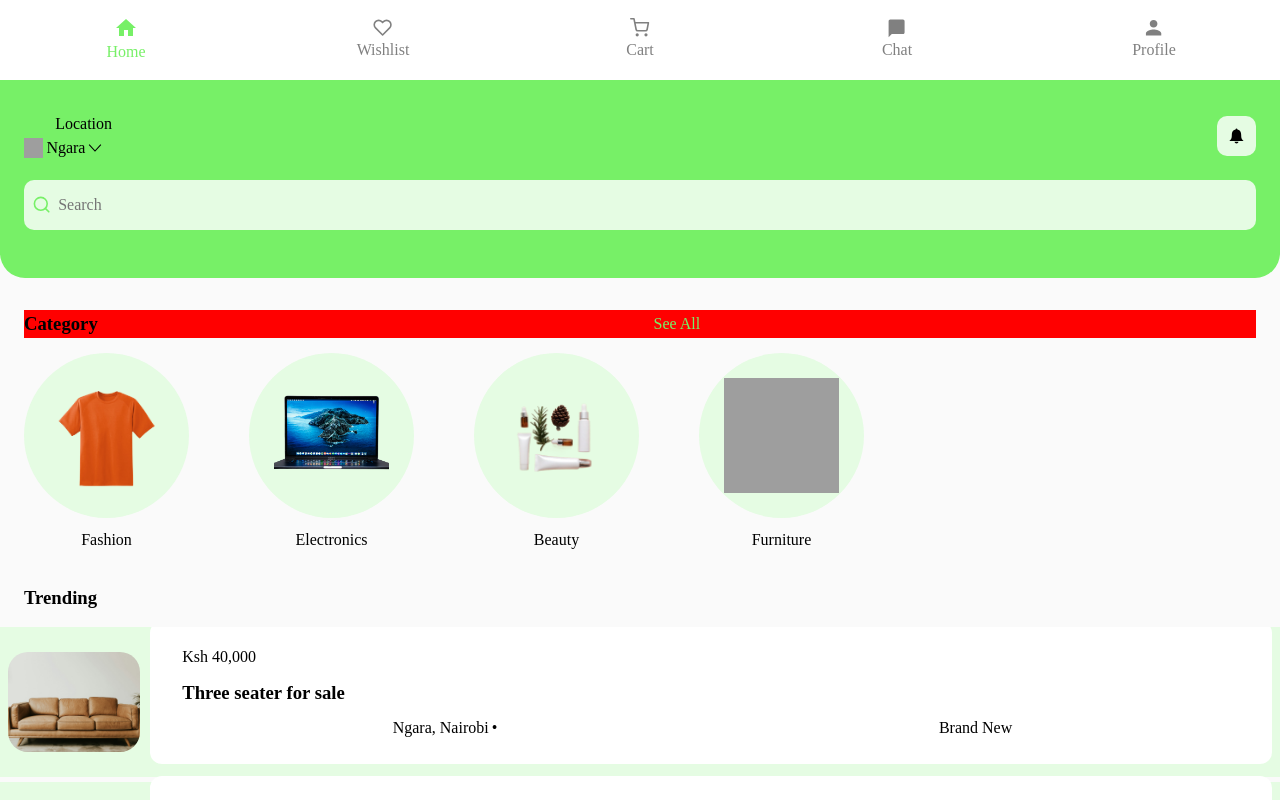
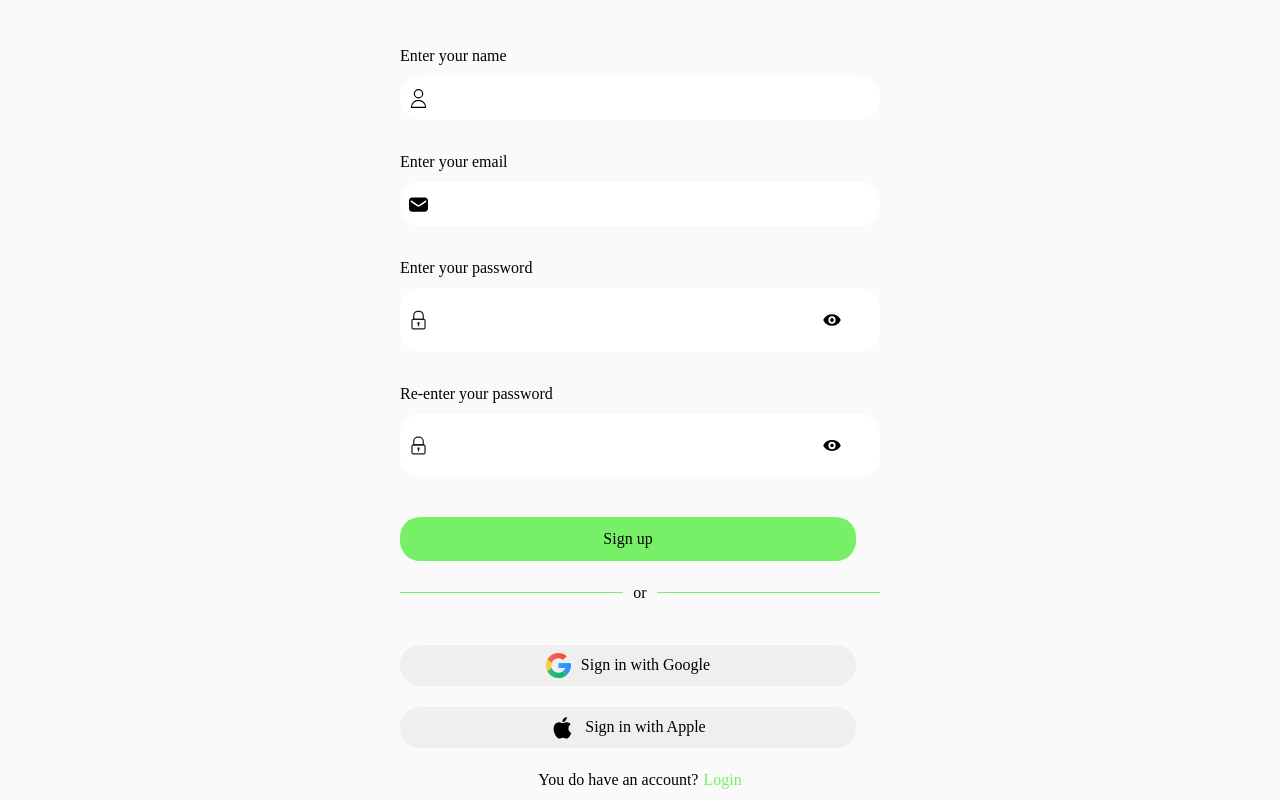
Before and after one commit to Peterh04/soko-link, a React app: page /register in a window 1280 px wide. Shown: the top 800 px of the page. Built offline with nearby package versions, Linux system fonts and the light colour scheme; grey boxes are pictures that could not be loaded; the HTML template or start-up script is replaced by a standard one.

Commit message:
feat: fetch products from the api

```diff
--- a/package.json
+++ b/package.json
@@ -13,8 +13,10 @@
     "@chakra-ui/react": "^3.29.0",
     "@emotion/react": "^11.14.0",
     "@emotion/styled": "^11.14.1",
+    "axios": "^1.13.2",
     "react": "^18.3.1",
     "react-dom": "^18.3.1",
+    "react-router-dom": "^7.9.6",
     "react-slider": "^2.0.6",
     "swiper": "^12.0.3"
   },
--- a/src/App.jsx
+++ b/src/App.jsx
@@ -1,4 +1,4 @@
-import { useState } from "react";
+import { useEffect, useState } from "react";
 import "./App.css";
 import CommentReview from "./components/CommentReview";
 import ChatPage from "./pages/ChatPage";
@@ -12,13 +12,17 @@ import RegisterPage from "./pages/RegisterPage";
 import ResultsPage from "./pages/ResultsPage";
 import SignInPage from "./pages/SignInPage";
 import SuccessfulOrderPage from "./pages/SuccessfulOrderPage";
+import { Routes, Route } from "react-router-dom";
 
 function App() {
-  const [searchTerm, setSearchTerm] = useState("");
   return (
-    <>
-      <HomePage />
-    </>
+    <Routes>
+      <Route path="/" element={<HomePage />}></Route>
+      <Route path="/register" element={<RegisterPage />}></Route>
+      <Route path="/login" element={<SignInPage />}></Route>
+      <Route path="/login/email" element={<EmailSignIn />}></Route>
+      <Route path="/product/:id" element={<ProductPage />}></Route>
+    </Routes>
   );
 }
 
--- a/src/components/ProductPreview.jsx
+++ b/src/components/ProductPreview.jsx
@@ -1,6 +1,7 @@
 import "../styles/productPreview.css";
 
 import sofaPreview from "../assets/sofaPreview.jpeg";
+import { useNavigate } from "react-router-dom";
 
 export default function ProductPreview({
   name = "Three seater for sale",
@@ -9,8 +10,10 @@ export default function ProductPreview({
   condition = "Brand New",
   image = sofaPreview,
 }) {
+  const navigate = useNavigate();
+
   return (
-    <div className="product-preview">
+    <div className="product-preview" onClick={() => navigate("/product")}>
       <div className="product-preview-img-container">
         <img src={image} alt={name} className="prod-image" />
       </div>
--- a/src/index.css
+++ b/src/index.css
@@ -139,6 +139,11 @@ form > .form-control > .input-wrapper {
   background-color: rgb(255, 255, 255);
 }
 
+form > .form-control > .input-wrapper.error {
+  outline: 1px solid red;
+  border: 1px solid red;
+}
+
 .form > .form-control > .input-wrapper > img {
   margin-left: 5px;
 }
--- a/src/main.jsx
+++ b/src/main.jsx
@@ -3,9 +3,11 @@ import { createRoot } from "react-dom/client";
 import { ChakraProvider } from "@chakra-ui/react";
 import "./index.css";
 import App from "./App.jsx";
-
+import { BrowserRouter } from "react-router-dom";
 createRoot(document.getElementById("root")).render(
   <StrictMode>
-    <App />
+    <BrowserRouter>
+      <App />
+    </BrowserRouter>
   </StrictMode>
 );
--- a/src/pages/EmailSignIn.jsx
+++ b/src/pages/EmailSignIn.jsx
@@ -1,4 +1,5 @@
 import "../styles/EmailSignIn.css";
+import axios from "axios";
 import googleIcon from "../assets/icons/google.svg";
 import appleIcon from "../assets/icons/apple.svg";
 import mail from "../assets/icons/mail.svg";
@@ -6,10 +7,35 @@ import view from "../assets/icons/view.svg";
 import hide from "../assets/icons/hide.svg";
 import padlock from "../assets/icons/padlock.svg";
 import usePasswordVisiblity from "../hooks/usePasswordVisibility";
+import { useState } from "react";
+import { useNavigate } from "react-router-dom";
 
 export default function EmailSignIn() {
+  const navigate = useNavigate();
+  const [form, setForm] = useState({
+    email: "",
+    password: "",
+  });
+
   const { isPasswordVisible, handlePasswordVisibility } =
     usePasswordVisiblity();
+
+  const handleForm = async (e) => {
+    e.preventDefault();
+    const { email, password } = form;
+
+    try {
+      const { data } = await axios.post(
+        "http://localhost:5001/api/users/login",
+        { email, password }
+      );
+      console.log("Login succesful", data);
+      localStorage.setItem("accessToken", data.token);
+      navigate("/");
+    } catch (error) {
+      console.error("Login Error", error.response?.data || error.message);
+    }
+  };
   return (
     <main aria-label="EmailSignIn-page" className="emailSignIn-page">
       <div className="logo-container">
@@ -27,6 +53,7 @@ export default function EmailSignIn() {
                 name="userEmail"
                 required={true}
                 autoComplete="off"
+                onChange={(e) => setForm({ ...form, email: e.target.value })}
               />
             </div>
           </div>
@@ -41,6 +68,7 @@ export default function EmailSignIn() {
                 name="userPassword"
                 required={true}
                 autoComplete="off"
+                onChange={(e) => setForm({ ...form, password: e.target.value })}
               />
               <button
                 className="btn-password-toggle"
@@ -54,7 +82,7 @@ export default function EmailSignIn() {
               </button>
             </div>
           </div>
-          <button>Login</button>
+          <button onClick={handleForm}>Login</button>
         </form>
         <p className="divider-text">or </p>
         <div className="sign-in-options">
--- a/src/pages/HomePage.jsx
+++ b/src/pages/HomePage.jsx
@@ -13,8 +13,43 @@ import CategoryItem from "../components/CategoryItem";
 import sofaPreview from "../assets/sofaPreview.jpeg";
 import NavBar from "../components/NavBar";
 import ProductPreview from "../components/ProductPreview";
+import axios from "axios";
+import { useEffect, useState } from "react";
+import { image } from "framer-motion/client";
 
 export default function HomePage() {
+  const [products, setProducts] = useState([]);
+
+  useEffect(() => {
+    const fetchProducts = async () => {
+      try {
+        const { data } = await axios.get("http://localhost:5001/api/products");
+
+        const filteredProducts = data.products.map((product) => ({
+          id: product.id,
+          title: product.title,
+          description: product.description,
+          location: product.location,
+          price: product.price,
+          images: product.images,
+          createdAt: product.createdAt,
+          vendorId: product.vendorId,
+        }));
+        setProducts(filteredProducts);
+        console.log(filteredProducts);
+      } catch (error) {
+        console.error(
+          "Failed to fetch products",
+          error.response?.data || error.message
+        );
+      }
+    };
+
+    fetchProducts();
+  }, []);
+
+  const priceString = (price) => Number(price).toLocaleString();
+
   return (
     <main aria-label="HomePage" className="home-page">
       <header aria-label="homepage header" className="homepage-header">
@@ -50,7 +85,6 @@ export default function HomePage() {
       <section aria-label="categories" className="category-section">
         <div className="section-header">
           <h3>Category</h3>
-
           <p>See All</p>
         </div>
 
@@ -77,9 +111,15 @@ export default function HomePage() {
           <h3>Trending</h3>
         </div>
         <ul className="trending-list">
-          <ProductPreview />
-          <ProductPreview />
-          <ProductPreview />
+          {products.map((product) => (
+            <ProductPreview
+              key={product.id}
+              name={product.title}
+              price={priceString(product.price)}
+              location={product.location}
+              image={product.images[0]}
+            />
+          ))}
         </ul>
       </section>
 
--- a/src/pages/RegisterPage.jsx
+++ b/src/pages/RegisterPage.jsx
@@ -7,10 +7,50 @@ import view from "../assets/icons/view.svg";
 import hide from "../assets/icons/hide.svg";
 import padlock from "../assets/icons/padlock.svg";
 import usePasswordVisiblity from "../hooks/usePasswordVisibility";
+import axios from "axios";
+import { useState } from "react";
+import { useNavigate } from "react-router-dom";
 
 export default function RegisterPage() {
   const { isPasswordVisible, handlePasswordVisibility } =
     usePasswordVisiblity();
+
+  const navigate = useNavigate();
+
+  const [form, setForm] = useState({
+    name: "",
+    email: "",
+    password: "",
+    confirmPassword: "",
+  });
+
+  const [passwordMismatch, setPasswordMismatch] = useState(false);
+
+  const handleForm = async (e) => {
+    e.preventDefault();
+    const { name, email, password, confirmPassword } = form;
+
+    if (confirmPassword !== password) {
+      setPasswordMismatch(true);
+    } else {
+      try {
+        const { data } = await axios.post(
+          "http://localhost:5001/api/users/register",
+          { name, email, password }
+        );
+
+        console.log("Register succesful", data);
+
+        navigate("/login/email");
+      } catch (error) {
+        console.error(
+          "Registration error",
+          error.response?.data || error.message
+        );
+      }
+    }
+  };
+
   return (
     <main aria-label="Register-page" className="register-page">
       <section aria-label="register section" className="register-section">
@@ -29,6 +69,7 @@ export default function RegisterPage() {
                 name="userName"
                 required={true}
                 autoComplete="off"
+                onChange={(e) => setForm({ ...form, name: e.target.value })}
               />
             </div>
           </div>
@@ -42,13 +83,14 @@ export default function RegisterPage() {
                 name="userEmail"
                 required={true}
                 autoComplete="off"
+                onChange={(e) => setForm({ ...form, email: e.target.value })}
               />
             </div>
           </div>
 
           <div className="form-control">
             <label htmlFor="user-password">Enter your password</label>
-            <div className="input-wrapper">
+            <div className={`input-wrapper ${passwordMismatch ? "error" : ""}`}>
               <img src={padlock} alt="padlock" className="fa"></img>
               <input
                 type={isPasswordVisible ? "text" : "password"}
@@ -56,6 +98,7 @@ export default function RegisterPage() {
                 name="userPassword"
                 required={true}
                 autoComplete="off"
+                onChange={(e) => setForm({ ...form, password: e.target.value })}
               />
               <button
                 className="btn-password-toggle"
@@ -72,7 +115,7 @@ export default function RegisterPage() {
 
           <div className="form-control">
             <label htmlFor="re-entry-password">Re-enter your password</label>
-            <div className="input-wrapper">
+            <div className={`input-wrapper ${passwordMismatch ? "error" : ""}`}>
               <img src={padlock} alt="padlock" className="fa"></img>
               <input
                 type={isPasswordVisible ? "text" : "password"}
@@ -80,6 +123,9 @@ export default function RegisterPage() {
                 name="userPassword"
                 required={true}
                 autoComplete="off"
+                onChange={(e) =>
+                  setForm({ ...form, confirmPassword: e.target.value })
+                }
               />
               <button
                 className="btn-password-toggle"
@@ -93,7 +139,7 @@ export default function RegisterPage() {
               </button>
             </div>
           </div>
-          <button>Sign up</button>
+          <button onClick={handleForm}>Sign up</button>
         </form>
         <p className="divider-text">or </p>
         <div className="sign-in-options">
@@ -109,9 +155,43 @@ export default function RegisterPage() {
         </div>
 
         <p>
-          You do have an account? <span>Login</span>
+          You do have an account?{" "}
+          <span onClick={() => navigate("/login")}>Login</span>
         </p>
       </section>
     </main>
   );
 }
+
+// const [form, setForm] = useState({
+//     userName: "",
+//     email: "",
+//     password: "",
+//     confirmPassword: "",
+//   });
+
+//   // const [message, setMessage] = useState("");
+
+//   const handleSubmit = async (e) => {
+//     e.preventDefault();
+//     const { userName, email, password, confirmPassword } = form;
+
+//     if (confirmPassword !== password) alert("Passwords don't match");
+//     else {
+//       try {
+//         const { data } = await axios.post(
+//           "http://localhost:5001/api/auth/register",
+//           {
+//             userName,
+//             email,
+//             password,
+//           }
+//         );
+//         console.log("User registered Successfully", data);
+//         alert(`Welcome, ${data.userName}`);
+//       } catch (err) {
+//         console.error("Registration error", err.response?.data || err.message);
+//         alert(err.response?.data?.message || "Registartion failed!");
+//       }
+//     }
+//   };
--- a/src/pages/SignInPage.jsx
+++ b/src/pages/SignInPage.jsx
@@ -1,8 +1,12 @@
 import "../styles/signInPage.css";
 import googleIcon from "../assets/icons/google.svg";
 import appleIcon from "../assets/icons/apple.svg";
+import { useNavigate } from "react-router-dom";
+import { useState } from "react";
+import axios from "axios";
 
 export default function SignInPage() {
+  const navigate = useNavigate();
   return (
     <main aria-label="SignInPage" className="signIn-page">
       <div className="logo-container">
@@ -27,7 +31,12 @@ export default function SignInPage() {
 
           <p className="divider-text">or </p>
 
-          <button className="sign-in-option email">Sign in with Email</button>
+          <button
+            className="sign-in-option email"
+            onClick={() => navigate("/login/email")}
+          >
+            Sign in with Email
+          </button>
 
           <button className="sign-in-option guest">Continue as Guest</button>
         </div>
--- a/src/styles/homePage.css
+++ b/src/styles/homePage.css
@@ -113,15 +113,14 @@
 .category-section > .section-header {
   display: flex;
   align-items: center;
-  justify-content: space-around;
+  justify-content: space-between;
 
   width: 100%;
-
-  background-color: red;
 }
 
 .section-header > p {
   color: var(--light-secondary-400);
+  width: 30%;
 }
 
 .category-section > .category-list {
--- a/src/styles/productPreview.css
+++ b/src/styles/productPreview.css
@@ -1,7 +1,7 @@
 .product-preview {
   display: flex;
   align-items: center;
-  height: 150px;
+  height: 180px;
 
   background-color: var(--light-secondary-200);
 
@@ -15,8 +15,8 @@
   justify-content: center;
   align-items: center;
 
-  width: 150px;
-  height: 100px;
+  width: 170px;
+  height: 130px;
 
   border-radius: 20px;
   background-color: var(--light-secondary-200);
```
Also changed, not shown: 1 other file (tests, documents, lock files or other folders).
